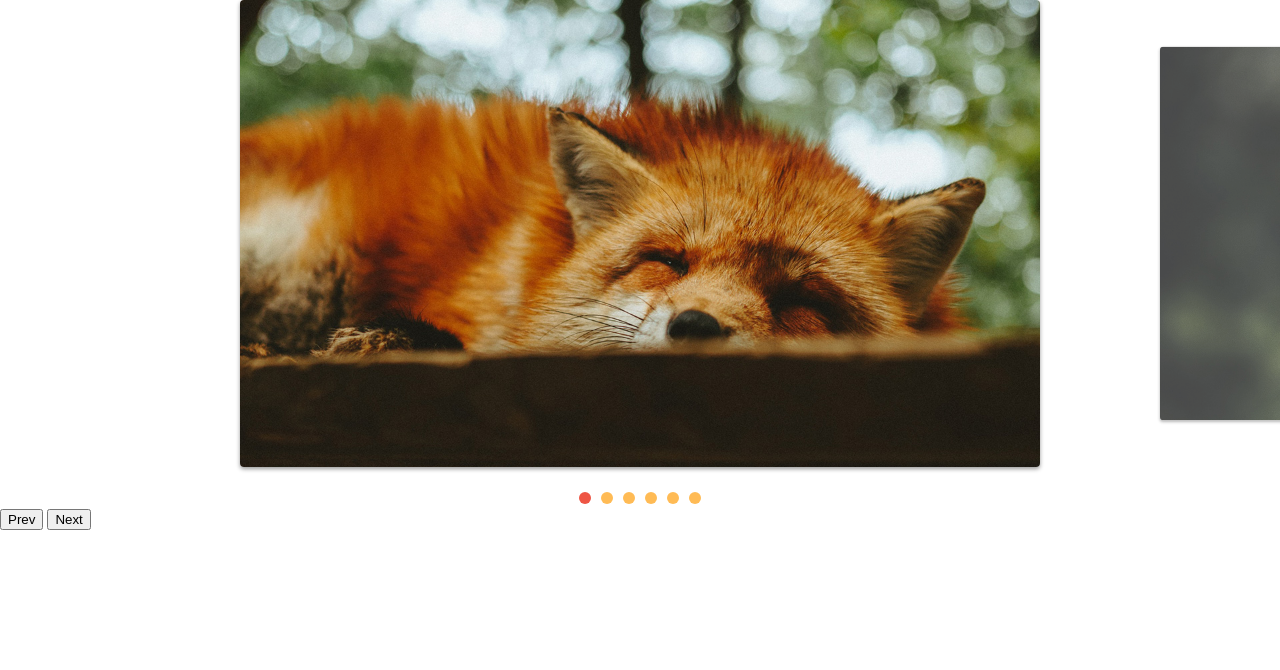
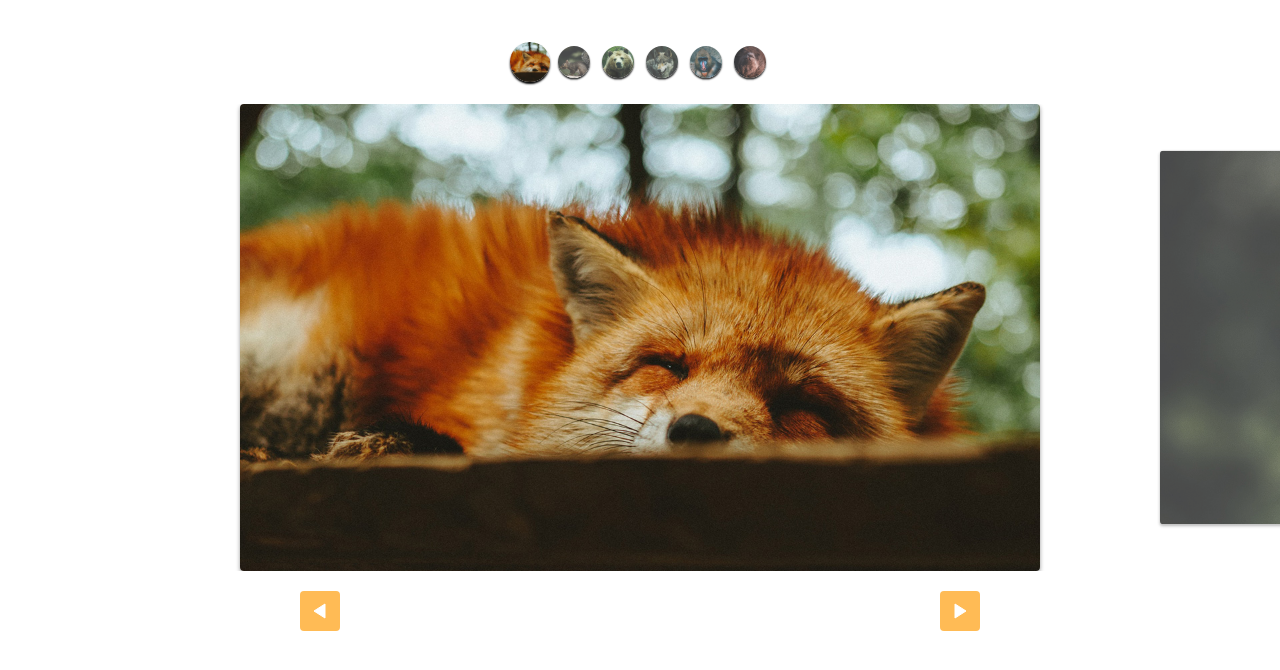
Before and after one commit to henriquebazi/slide, a plain HTML site: page src/pages/index.html in a window 1280 px wide. Drawn offline with Linux system fonts and the light colour scheme.

Commit message:
custom controls slide

```diff
--- a/src/pages/index.html
+++ b/src/pages/index.html
@@ -8,6 +8,14 @@
     <link rel="stylesheet" href="../styles/style.css" />
   </head>
   <body>
+    <ul class="custom-controls">
+      <li><img src="../../public/img/foto1-thumb.jpg" alt="" /></li>
+      <li><img src="../../public/img/foto2-thumb.jpg" alt="" /></li>
+      <li><img src="../../public/img/foto3-thumb.jpg" alt="" /></li>
+      <li><img src="../../public/img/foto4-thumb.jpg" alt="" /></li>
+      <li><img src="../../public/img/foto5-thumb.jpg" alt="" /></li>
+      <li><img src="../../public/img/foto6-thumb.jpg" alt="" /></li>
+    </ul>
     <div class="content">
       <ul class="slide">
         <li><img src="../../public/img/foto1.jpg" alt="" /></li>
@@ -19,8 +27,8 @@
       </ul>
     </div>
     <div class="arrow-nav">
-      <button class="prev">Prev</button>
-      <button class="next">Next</button>
+      <button class="prev"></button>
+      <button class="next"></button>
     </div>
     <script type="module" src="../scripts/script.js"></script>
   </body>
--- a/src/scripts/script.js
+++ b/src/scripts/script.js
@@ -3,4 +3,4 @@ import { SlideNav } from './slide.js'
 const slide = new SlideNav('.content', '.slide')
 slide.init()
 slide.addArrow('.prev', '.next')
-slide.addControl()
+slide.addControl('.custom-controls')
--- a/src/styles/style.css
+++ b/src/styles/style.css
@@ -64,3 +64,55 @@ img {
 [data-control="slide"] li a:hover {
   background: #e54;
 }
+
+.custom-controls {
+  display: flex;
+  justify-content: center;
+  margin-top: 40px;
+  margin-bottom: 20px;
+  flex-wrap: wrap;
+}
+
+.custom-controls li {
+  opacity: 0.8;
+  transform: scale(0.8);
+
+  width: 40px;
+  height: 40px;
+  border-radius: 50%;
+  overflow: hidden;
+  margin: 2px;
+  box-shadow: 0 2px 2px rgba(0, 0, 0.5);
+
+  transition: 0.3s;
+}
+
+.custom-controls li:hover {
+  cursor: pointer;
+  opacity: 1;
+}
+
+.custom-controls li.active {
+  opacity: 1;
+  transform: scale(1);
+}
+
+.arrow-nav {
+  display: flex;
+  justify-content: space-around;
+  margin: 20px 0;
+}
+
+.arrow-nav button {
+  cursor: pointer;
+  border: none;
+  border-radius: 4px;
+  color: white;
+  width: 40px;
+  height: 40px;
+  background: #fb5 url("../../public/img/arrow.svg") center center no-repeat;
+}
+
+.arrow-nav button.prev {
+  transform: rotate(-180deg);
+}
```
